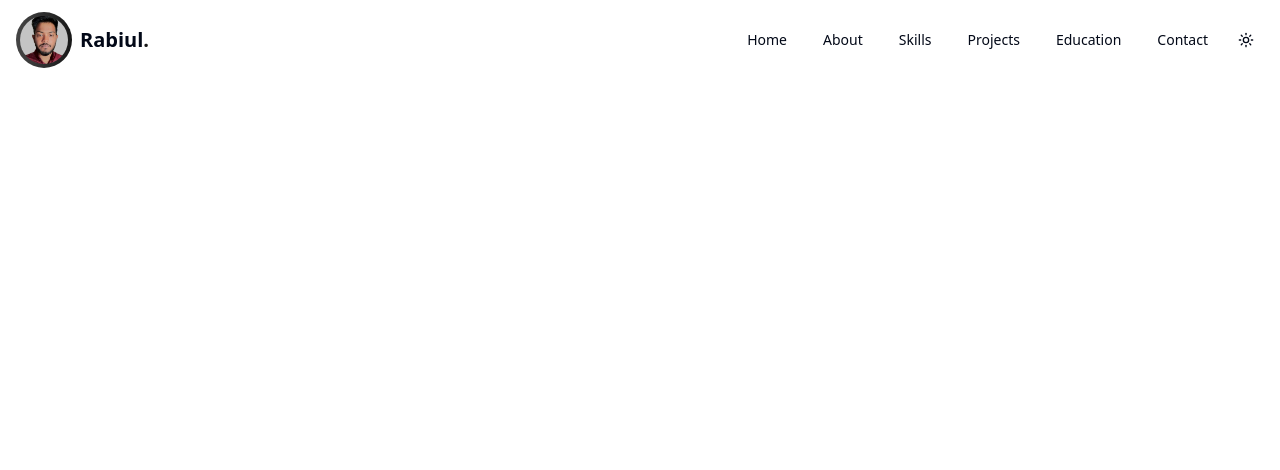
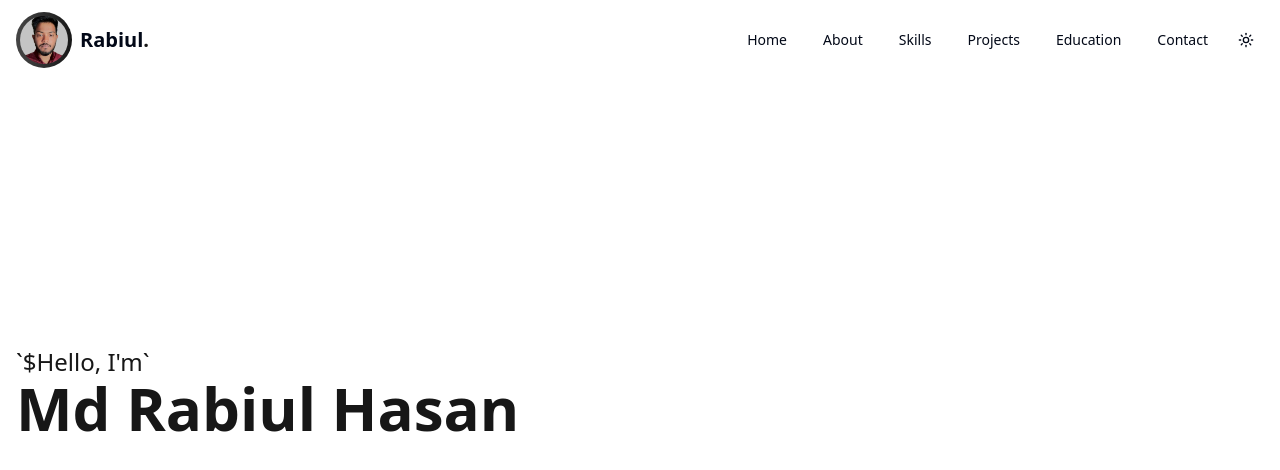
Before and after one commit to rabiulkhan7224/portfolio-rabiul-hasan, a Next.js app: page / in a window 1280 px wide. Shown: the top 470 px of the page. Built offline with nearby package versions, Linux system fonts and the light colour scheme.

Commit message:
fadeup animation created

```diff
--- a/app/page.tsx
+++ b/app/page.tsx
@@ -1,3 +1,4 @@
+import Hero from "@/components/hero";
 import HeroSection from "@/components/hero-section";
 
 export default function Home() {
@@ -5,6 +6,7 @@ export default function Home() {
     <>
    <main className="min-h-screen bg-background">
     {/* <HeroSection /> */}
+    <Hero />
    </main>
 
     </>
--- /dev/null
+++ b/components/animations/motion-animations.tsx
@@ -0,0 +1,36 @@
+import { motion, useInView } from "motion/react";
+import { ReactNode, useRef } from "react"
+
+export const FadeUp = ({ children, className, delay = 0, duration = 0.5, once = true, }: {
+    children: ReactNode;
+    className?: string;
+    delay?: number;
+    duration?: number;
+    once?: boolean
+}) => {
+    const ref = useRef<HTMLDivElement>(null)
+    const isInView = useInView(ref,{once})
+    const variants={
+        hidden:{opacite:0,y:20},
+        visible:{
+            opacite:1,y:0,
+            transition:{
+                duration,
+                delay,
+                ease:"easeOut"
+            }
+        }
+    }
+    return (
+
+        <motion.div
+        ref={ref}
+        initial="hidden"
+        animate={isInView?"visible":"hidden"}
+        variants={variants}
+        className={className}
+        >
+            {children}
+        </motion.div>
+    )
+}
--- /dev/null
+++ b/components/hero.tsx
@@ -0,0 +1,22 @@
+"use client"
+import { FadeUp } from "./animations/motion-animations";
+
+export default function Hero() {
+  return (
+    <section className="relative h-screen flex items-center justify-center overflow-hidden">
+      {/* todo backgroundbeans  */}
+      <div className="container mx-auto px-4 z-10">
+        <div className="flex flex-col md:flex-row items-center justify-between gap-8">
+          <FadeUp className="flex-1" delay={0.2}>
+            <div className="text-xl md:text-2xl font-medium text-primary mb-2">
+              <h1>`${"Hello, I'm"}`</h1>
+              <h1 className="text-4xl md:text-6xl font-bold mb-4">
+               Md Rabiul Hasan
+              </h1>
+            </div>
+          </FadeUp>
+        </div>
+      </div>
+    </section>
+  )
+}
```
